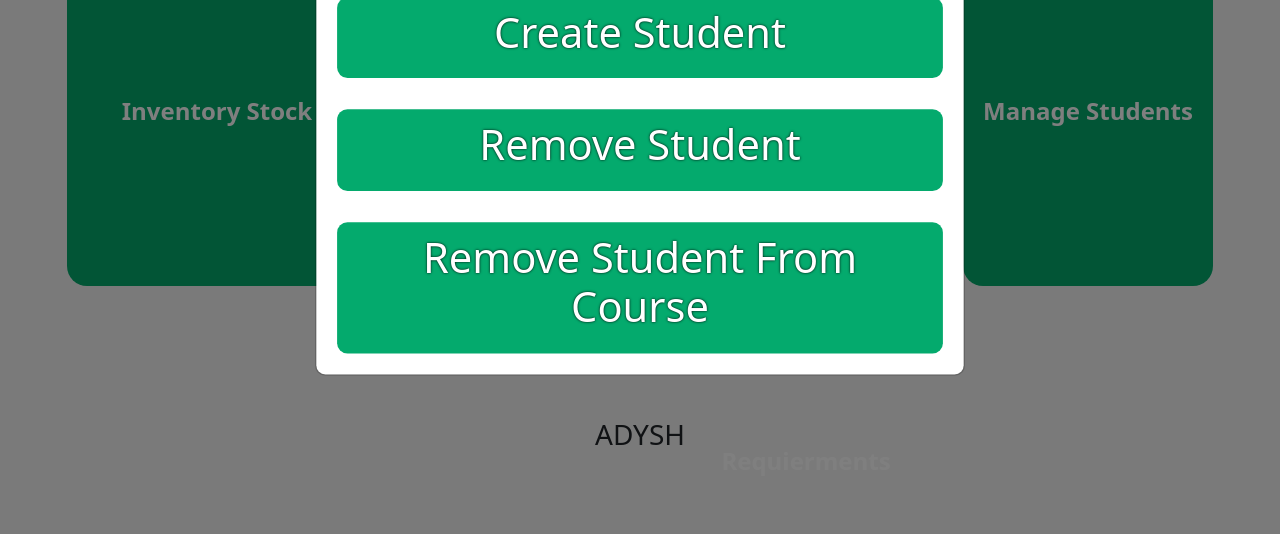
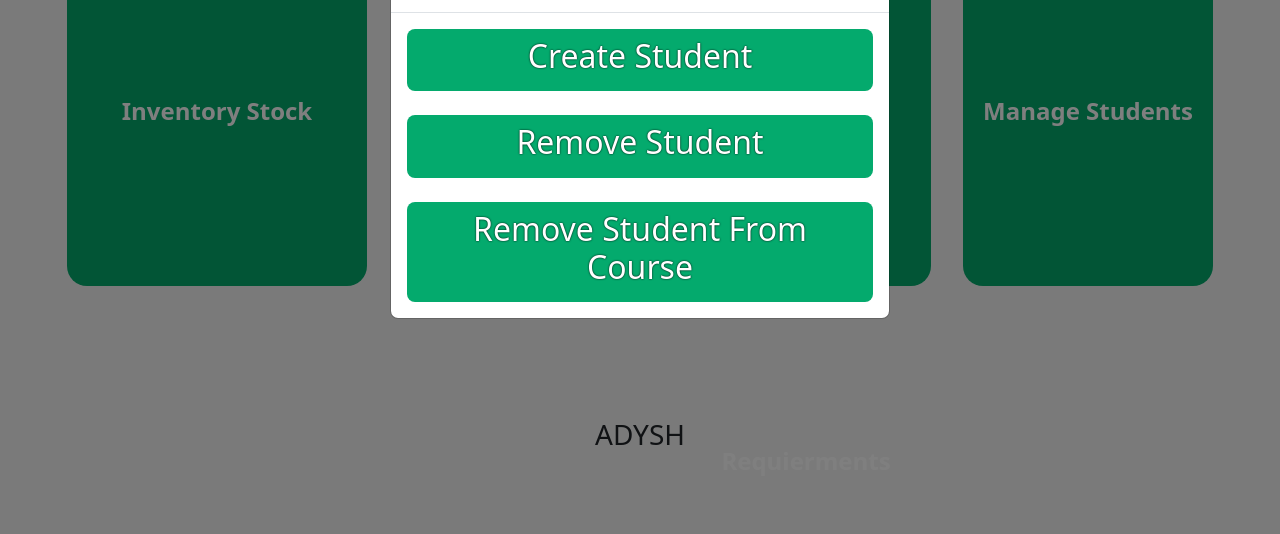
Before and after one commit to yovelnir/adysh, a Django app: page /main_ASM/ in a window 1280 px wide, after a click on "Manage Students". Shown: the part 266-800 px from the top of the page. Run offline with Django 4.2, Linux system fonts and the light colour scheme; some libraries are stand-ins or nearby versions.

Commit message:
removed modal scale

```diff
--- a/adivtest/app/static/styles.css
+++ b/adivtest/app/static/styles.css
@@ -152,10 +152,6 @@ header.navbar {
   text-align: left;
 }
 
-div.modal-content {
-  scale:1.3;
-}
-
 .buttonMat {
   margin:auto;
   display: grid;
```
